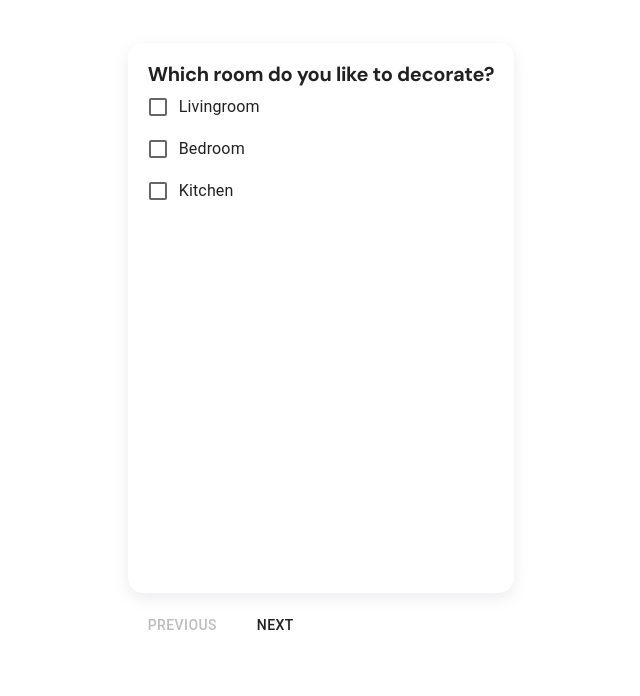
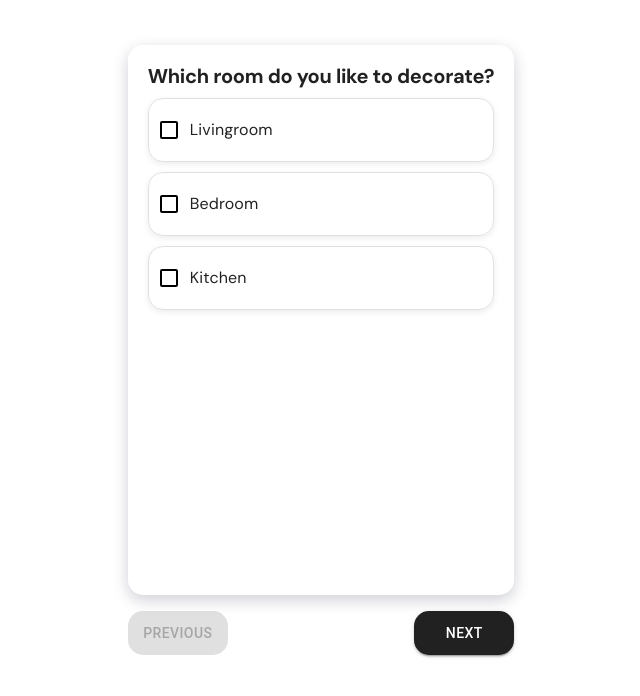
Before and after one commit to gjrkdk/watkostmijninterieur, a React app in the folder apps/frontend/: page / in a window 1280 px wide. Shown: the top 696 px of the page, without its empty margins (319-959 px from the left). Built offline with nearby package versions, Linux system fonts and the light colour scheme.

Commit message:
update UI theme updates for rooms component

```diff
--- a/apps/frontend/src/components/categories/rooms/Rooms/Rooms.tsx
+++ b/apps/frontend/src/components/categories/rooms/Rooms/Rooms.tsx
@@ -7,7 +7,16 @@ import {
   Checkbox,
   FormGroup,
   FormHelperText,
+  styled,
 } from "@mui/material";
+
+const CustomFormGroup = styled(FormGroup)({
+  border: "1px solid #e0e0e0",
+  borderRadius: "15px",
+  boxShadow: "0 2px 6px 0px rgba(8, 15, 52, 0.08)",
+  marginTop: "10px",
+  padding: "10px",
+});
 
 export const Rooms = () => {
   const { selectedFormValues, setSelectedFormValues, error } = useFormContext();
@@ -27,14 +36,14 @@ export const Rooms = () => {
       <Typography variant="h1">Which room do you like to decorate?</Typography>
       <FormControl error={!!error.rooms} variant="standard">
         {selectedFormValues.rooms.map((room) => (
-          <FormGroup key={room.id}>
+          <CustomFormGroup key={room.id}>
             <FormControlLabel
               control={
                 <Checkbox checked={room.isSelected} onChange={handleChange} name={room.label} />
               }
               label={room.label}
             />
-          </FormGroup>
+          </CustomFormGroup>
         ))}
         {error.rooms && <FormHelperText>{error.rooms}</FormHelperText>}
       </FormControl>
--- a/apps/frontend/src/components/form/MultiStep/MultiStep.tsx
+++ b/apps/frontend/src/components/form/MultiStep/MultiStep.tsx
@@ -5,8 +5,14 @@ import {
   includesCurtainsInbetweens,
   shouldRenderFurnitureDetails,
 } from "../../../utils/utils";
-import { Box, Button, Paper } from "@mui/material";
+import { Box, Button, Paper, styled } from "@mui/material";
 import { stepValidation, contactFormValidation } from "../../../validation";
+
+const ButtonContainer = styled(Box)({
+  marginTop: "16px",
+  display: "flex",
+  justifyContent: "space-between",
+});
 
 export const MultiStep = () => {
   const { activeStep, setActiveStep, selectedFormValues, contactDetails, setError } =
@@ -91,15 +97,21 @@ export const MultiStep = () => {
           <StepComponent />
         </Box>
       </Paper>
-      <Button onClick={handlePreviousStep} disabled={activeStep === 0}>
-        Previous
-      </Button>
-      {!contactFormStep && !finalStep && <Button onClick={handleNextStep}>Next</Button>}
-      {contactFormStep && (
-        <Button type="submit" form="multi-step-form">
-          Submit
+      <ButtonContainer>
+        <Button onClick={handlePreviousStep} disabled={activeStep === 0} variant="contained">
+          Previous
         </Button>
-      )}
+        {!contactFormStep && !finalStep && (
+          <Button onClick={handleNextStep} variant="contained">
+            Next
+          </Button>
+        )}
+        {contactFormStep && (
+          <Button type="submit" form="multi-step-form" variant="contained">
+            Submit
+          </Button>
+        )}
+      </ButtonContainer>
     </>
   );
 };
--- a/apps/frontend/src/theme.tsx
+++ b/apps/frontend/src/theme.tsx
@@ -26,6 +26,11 @@ export const theme = createTheme({
       fontFamily: "DM Sans",
       fontSize: "20px",
       fontWeight: "bold",
+    },
+    body1: {
+      fontFamily: "DM Sans",
+      fontSize: "16px",
+      fontWeight: "normal",
     },
   },
   breakpoints: {
@@ -57,10 +62,10 @@ export const theme = createTheme({
       styleOverrides: {
         root: {
           padding: "20px",
-          width: "100%",
           height: "550px",
           borderRadius: "15px",
-          boxShadow: "0px 5px 16px 0px rgba(8, 15, 52, 0.08)",
+          boxShadow: "0px 5px 16px 0px rgba(8, 15, 52, 0.2)",
+          overflowY: "auto",
         },
       },
     },
@@ -68,7 +73,38 @@ export const theme = createTheme({
       styleOverrides: {
         root: {
           borderRadius: "15px",
-          padding: "20px",
+          padding: "10px",
+          width: "100px",
+        },
+      },
+    },
+    MuiFormControl: {
+      styleOverrides: {
+        root: {
+          width: "100%",
+        },
+      },
+    },
+    MuiFormGroup: {
+      styleOverrides: {
+        root: {
+          flexDirection: "row",
+          display: "flex",
+          width: "100%",
+        },
+      },
+    },
+    MuiFormControlLabel: {
+      styleOverrides: {
+        root: {
+          width: "100%",
+        },
+      },
+    },
+    MuiSvgIcon: {
+      styleOverrides: {
+        root: {
+          color: "black",
         },
       },
     },
```
